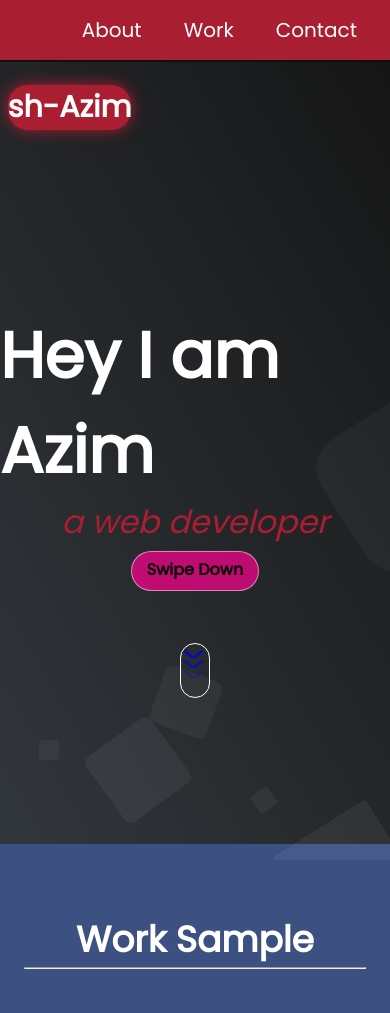
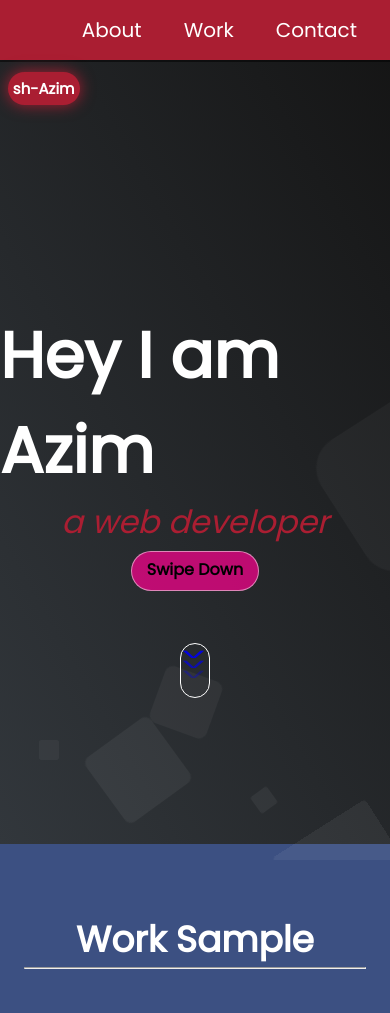
Before and after one commit to Shazim007/Work-Sample, a plain HTML site: page index.html in a window 390 px wide. Shown: the top 1013 px of the page. Drawn offline with Linux system fonts and the light colour scheme.

Commit message:
Edit nav h2

```diff
--- a/styles.css
+++ b/styles.css
@@ -35,7 +35,6 @@
     color: white;
     position: absolute;
     left: 2%;
-    top:60px;
     font-size: 30px;
   }
   .nav-link{
@@ -339,5 +338,7 @@
     border-radius: 20px ;
     box-shadow: 0 0 15px var(--red);
     top:60px;
+    font-size: 15px;
+    padding: 5px;
     }
   }
```
